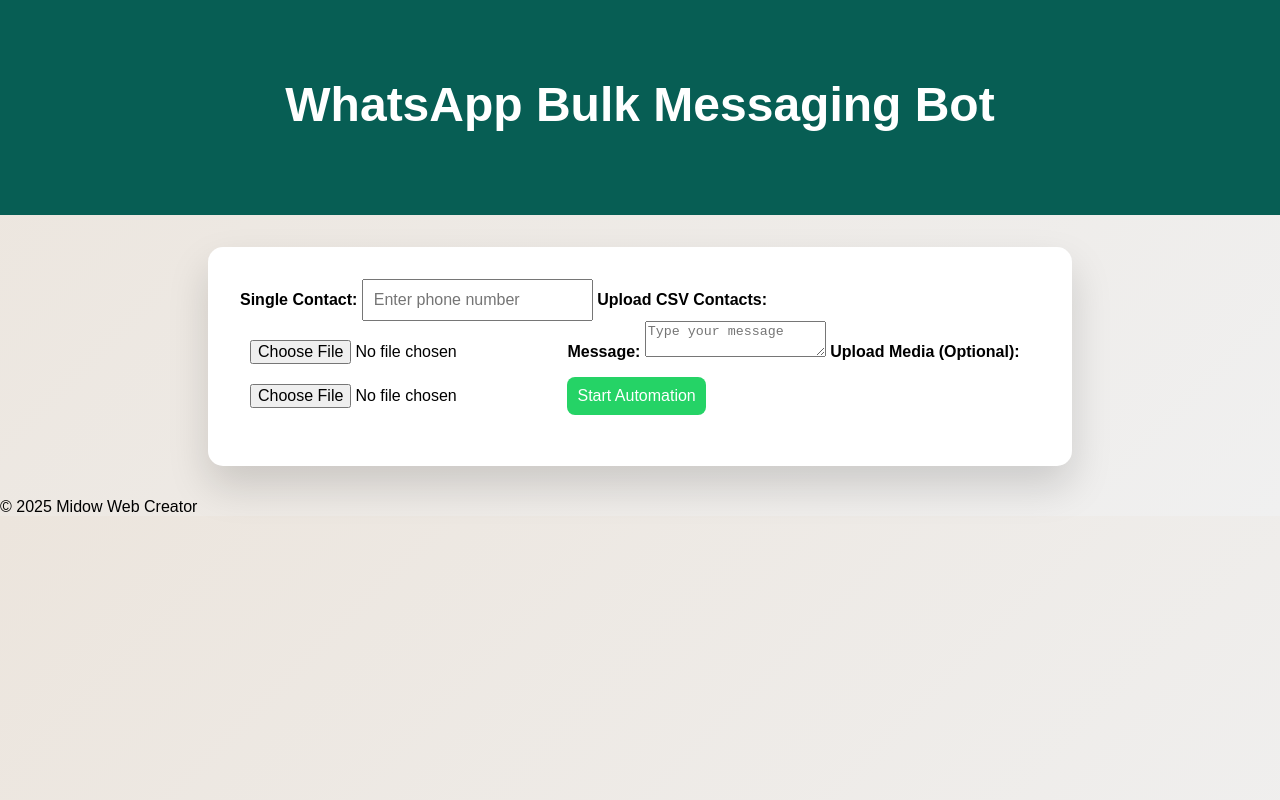
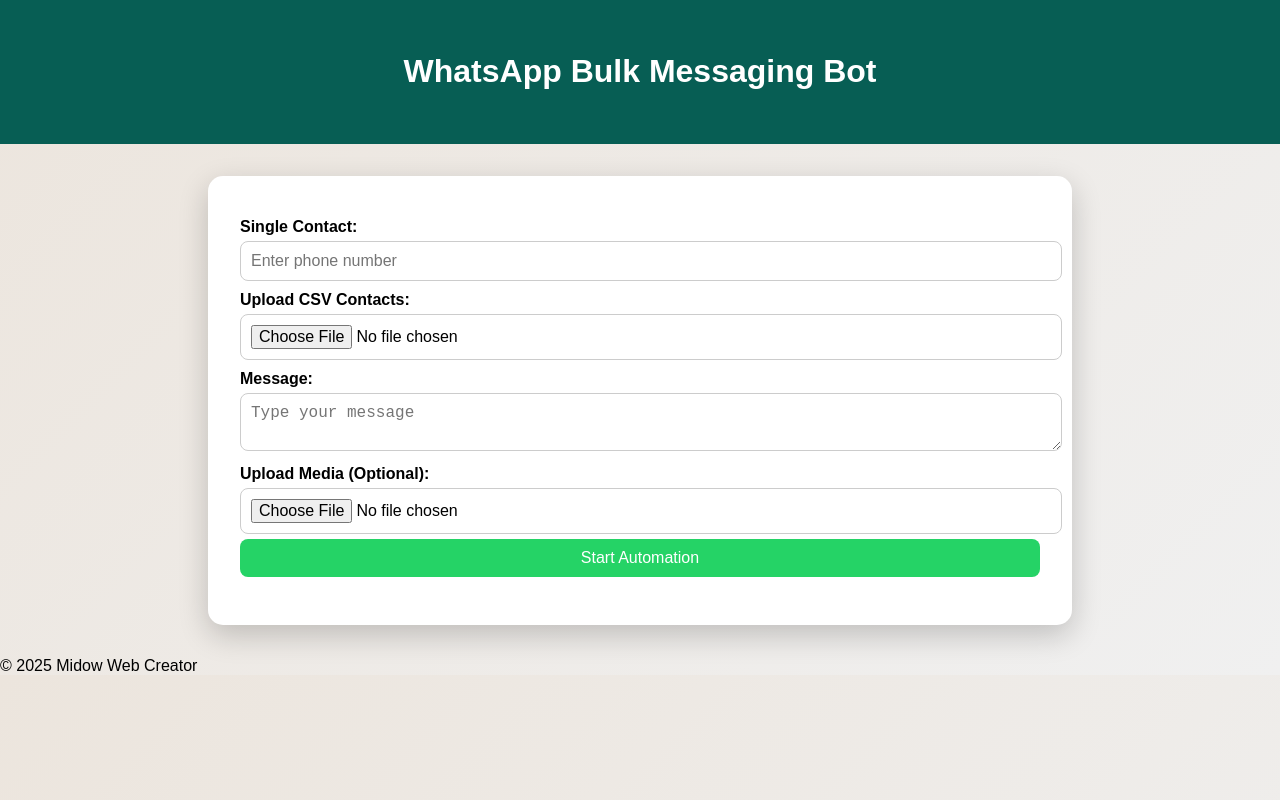
Before and after one commit to midowwebcreater/What-s-market, a website: page Frontend/index.html in a window 1280 px wide. Drawn offline with Linux system fonts and the light colour scheme.

Commit message:
Update style.css

```diff
--- a/Frontend/style.css
+++ b/Frontend/style.css
@@ -1,11 +1,7 @@
-body{font-family:sans-serif;background:linear-gradient(135deg,#ece5dd,#f0f0f0);margin:0;overflow-x:hidden;}
-header{background:#075e54;color:#fff;text-align:center;padding:3rem 1rem;}
-header h1{font-size:3rem;animation:float 3s ease-in-out infinite alternate;}
-@keyframes float{0%{transform:translateY(0px);}100%{transform:translateY(-15px);}}
-.container{max-width:800px;margin:2rem auto;padding:2rem;background:#fff;border-radius:15px;box-shadow:0 20px 40px rgba(0,0,0,0.15);}
-section h2{color:#128c7e;}
-.upload-section{display:flex;flex-direction:column;gap:10px;margin-top:1rem;}
-input,button{padding:10px;font-size:1rem;}
-button{background:#25d366;color:#fff;border:none;border-radius:8px;cursor:pointer;}
+body{font-family:sans-serif;background:linear-gradient(135deg,#ece5dd,#f0f0f0);margin:0;padding:0;}
+header{background:#075e54;color:white;text-align:center;padding:2rem;}
+.container{max-width:800px;margin:2rem auto;padding:2rem;background:#fff;border-radius:15px;box-shadow:0 10px 30px rgba(0,0,0,0.2);}
+label{font-weight:bold;margin-top:10px;display:block;}
+input,textarea,button{width:100%;margin-top:5px;padding:10px;font-size:1rem;border-radius:8px;border:1px solid #ccc;}
+button{background:#25d366;color:white;border:none;cursor:pointer;}
 button:hover{background:#128c7e;}
-label{font-weight:bold;margin-top:10px;}
```
